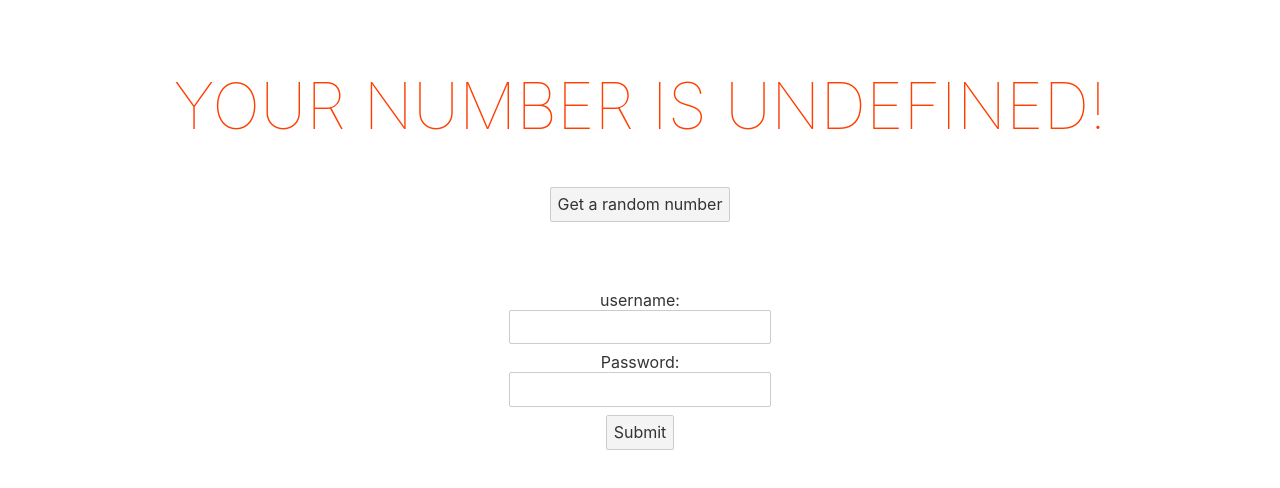
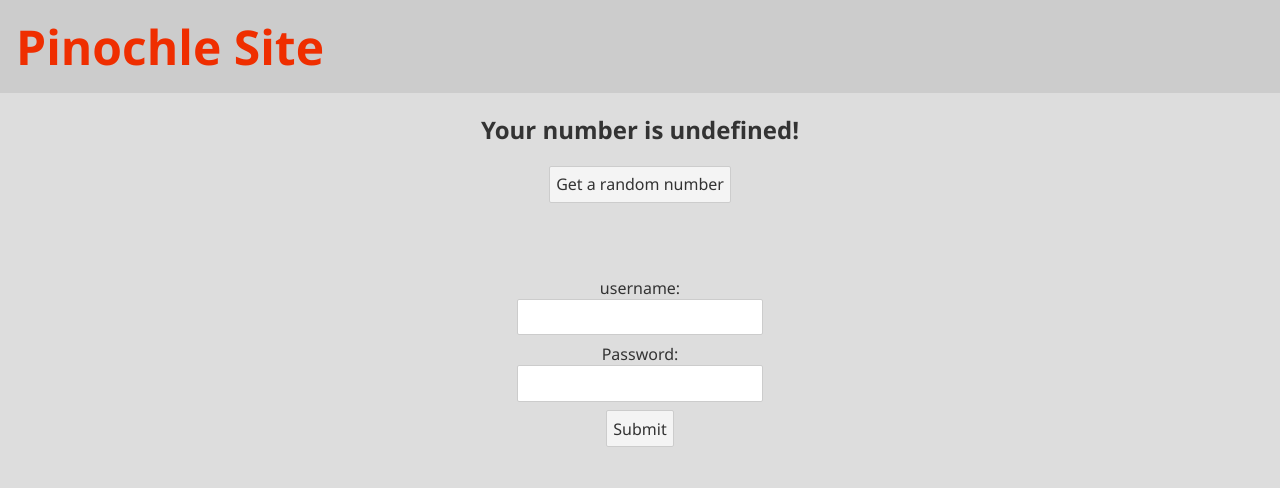
Before and after one commit to tzcrawford/pinochle, a Svelte app: page / in a window 1280 px wide. Shown: the top 488 px of the page. Built offline with nearby package versions, Linux system fonts and the light colour scheme; no server answers.

Commit message:
feature:frontend:Added simple header with styling and website title that links back to site with postback.

```diff
--- a/public/global.css
+++ b/public/global.css
@@ -2,15 +2,29 @@ html, body {
     position: relative;
     width: 100%;
     height: 100%;
+    background-color: #dddddd;
+}
+
+main {
+    text-align: center;
+    max-width: 240px;
+    margin: 0 auto;
 }
 
 body {
     color: #333;
     margin: 0;
-	padding: 8px;
     box-sizing: border-box;
-	font-family: -apple-system, BlinkMacSystemFont, "Segoe UI", Roboto, Oxygen-Sans, Ubuntu, Cantarell, "Helvetica Neue", sans-serif;
+    font-family: "Segoe UI", Roboto, Oxygen-Sans, Ubuntu, Cantarell, "Helvetica Neue", sans-serif;
 }
+
+h1 {
+    color: #ff3e00;
+    text-transform: uppercase;
+    font-size: 4em;
+    font-weight: 100;
+}
+
 
 a {
     color: rgb(0,100,200);
@@ -61,3 +75,9 @@ button:not(:disabled):active {
 button:focus {
     border-color: #666;
 }
+
+@media (min-width: 640px) {
+    main {
+        max-width: none;
+    }
+}
--- a/src/App.svelte
+++ b/src/App.svelte
@@ -5,8 +5,11 @@ App : The main component that handles the overall structure of your app.
 
 <script lang="ts">
     import { writable } from 'svelte/store'
+    import Header from './SharedComponents/Header.svelte'
+    import Footer from './SharedComponents/Footer.svelte'
     import { authToken } from './SharedComponents/store.js'
     import Authentication from './Panels/Authentication/Authentication.svelte'
+    import { fade, blur, fly, slide, scale, draw, crossfade } from 'svelte/transition'
 
     /*** Get random number in header ***/
     function getRand() {
@@ -19,32 +22,15 @@ App : The main component that handles the overall structure of your app.
 </script>
 
 <main>
-    <h1>Your number is {rand}!</h1>
+    <Header />
+    <h2>Your number is {rand}!</h2>
     <button on:click={getRand}>Get a random number</button>
     <br /><br /><br /><br />
     {#if $authToken === null}
         <Authentication />
     {/if}
+    <Footer />
 </main>
 
 <style>
-    main {
-        text-align: center;
-        padding: 1em;
-        max-width: 240px;
-        margin: 0 auto;
-    }
-
-    h1 {
-        color: #ff3e00;
-        text-transform: uppercase;
-        font-size: 4em;
-        font-weight: 100;
-    }
-
-    @media (min-width: 640px) {
-        main {
-            max-width: none;
-        }
-    }
 </style>
--- a/src/SharedComponents/Header.svelte
+++ b/src/SharedComponents/Header.svelte
@@ -8,6 +8,30 @@ Header : What the top of the page will show
 <script lang="ts">
 </script>
 
+<header class="TopBar">
+    <a href="localhost:5000" >
+        Pinochle Site
+    </a>
+</header>
 
 <style>
+    /* Manually setting some styles like global h1 */
+    .TopBar {
+        text-align: left;
+        font-size: 3em;
+        background-color: #cccccc;
+        overflow: hidden;
+        margin: none;
+    }
+    .TopBar a {
+        display: inline-block;
+        text-align: left;
+        font-weight: bold;
+        color: #ff3e00;
+        padding: 14px 16px;
+        text-decoration: none;
+    }
+    .TopBar a:hover {
+      color: #ef2e00;
+    }
 </style>
```
Lines whose indentation alone changed are shown as unchanged.
